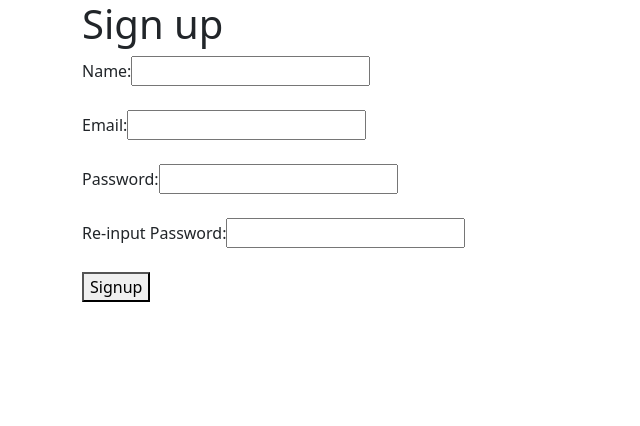
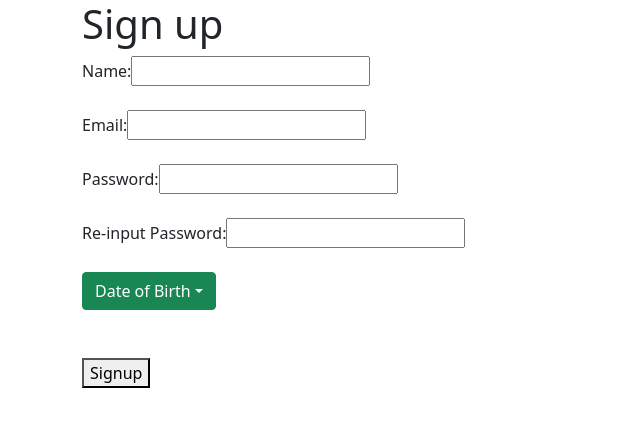
Before and after one commit to LOOP115/Unisoft_CRM_Front, a React (Create React App) app in the folder frontend/: page /signup in a window 1280 px wide. Shown: the top 426 px of the page, without its empty margins (0-640 px from the left). Built offline with nearby package versions, Linux system fonts and the light colour scheme.

Commit message:
calendar
hehe

```diff
--- a/frontend/package.json
+++ b/frontend/package.json
@@ -12,6 +12,7 @@
     "node-fetch": "^3.0.0",
     "react": "^17.0.2",
     "react-bootstrap": "^2.0.0-beta.6",
+    "react-calendar": "^3.4.0",
     "react-dom": "^17.0.2",
     "react-router-dom": "^5.3.0",
     "react-scripts": "4.0.3",
--- a/frontend/src/components/Signup.jsx
+++ b/frontend/src/components/Signup.jsx
@@ -1,6 +1,15 @@
-import React from "react";
+import React, { useState } from 'react';
+import {Dropdown} from "react-bootstrap";
+import Calendar from 'react-calendar';
+import 'react-calendar/dist/Calendar.css';
+
 
 function Signup() {
+  const [date, setDate] = useState(new Date());
+
+  const onChange = date => {
+    setDate(date)
+  }
   return (
     <div className="container">
       <div className="heading">
@@ -25,6 +34,22 @@ function Signup() {
           <input name="password" type="text"/>
           <br />
           <br />
+          <Dropdown>
+            <Dropdown.Toggle variant="success" id="dropdown-basic">
+              Date of Birth
+            </Dropdown.Toggle>
+            <Dropdown.Menu>
+              <div>
+                <Calendar
+                    onChange={onChange}
+                    date={date}
+                />
+                {date.toString()}
+              </div>
+            </Dropdown.Menu>
+          </Dropdown>
+          <br />
+          <br />
         </form>
 
         <button className="btn4" type="submit">
```
Also changed, not shown: 1 other file (tests, documents, lock files or other folders).
